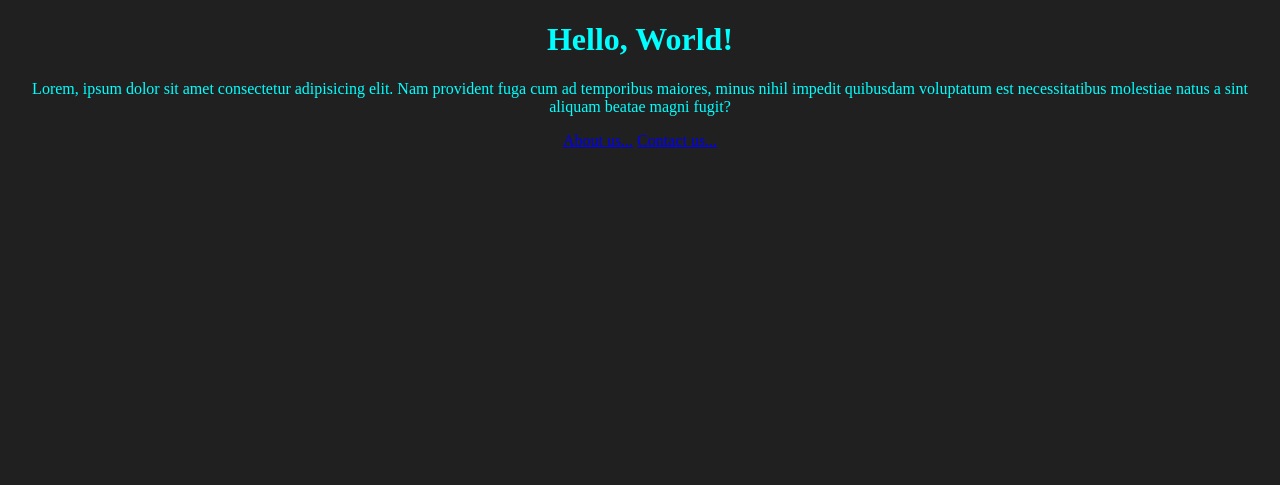
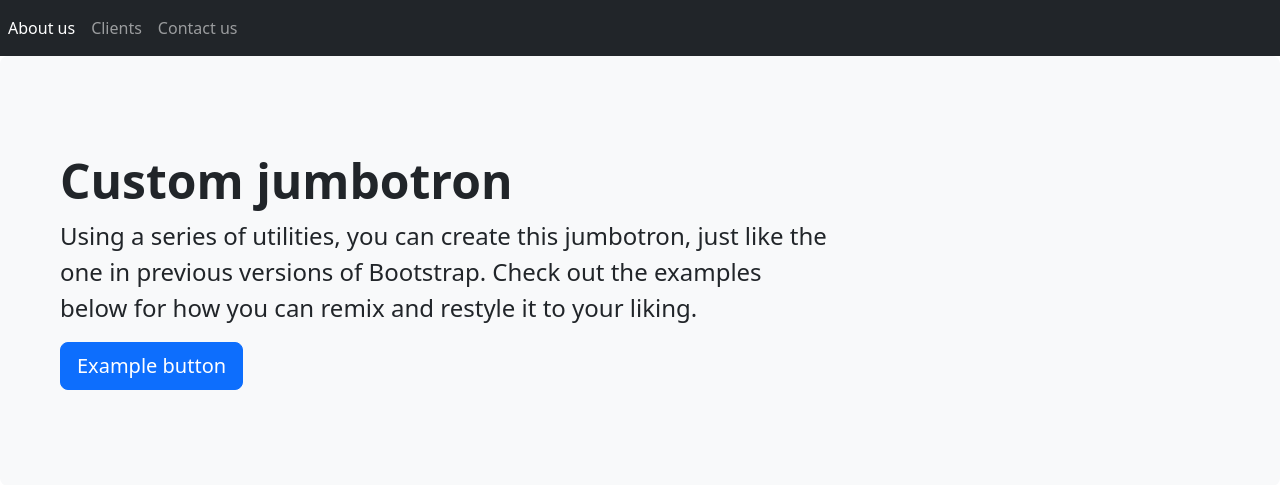
Before and after one commit to Karel95/curso_de_flask, a Flask app: page / in a window 1280 px wide. Shown: the top 485 px of the page. Run offline with Flask 3, Linux system fonts and the light colour scheme.

Commit message:
updating

```diff
--- a/myproject/templates/index.html
+++ b/myproject/templates/index.html
@@ -1,24 +1,23 @@
-<!DOCTYPE html>
-<html lang="en">
-  <head>
-    <meta charset="UTF-8" />
-    <meta name="viewport" content="width=device-width, initial-scale=1.0" />
-    <link
-      rel="stylesheet"
-      href="{{ url_for('static', filename='style.css')}}"
-    />
-    <title>Document</title>
-  </head>
-  <body>
-    <center>
-      <h1>Hello, World!</h1>
-      <p>
-        Lorem, ipsum dolor sit amet consectetur adipisicing elit. Nam provident
-        fuga cum ad temporibus maiores, minus nihil impedit quibusdam voluptatum
-        est necessitatibus molestiae natus a sint aliquam beatae magni fugit?
+{% include 'layouts/header.html' %}
+
+
+<main>
+  <!-- place content here -->
+  <!-- bs5-jumbotron-fluid -->
+  <div class="p-5 mb-4 bg-light rounded-3">
+    <div class="container-fluid py-5">
+      <h1 class="display-5 fw-bold">Custom jumbotron</h1>
+      <p class="col-md-8 fs-4">
+        Using a series of utilities, you can create this jumbotron, just like
+        the one in previous versions of Bootstrap. Check out the examples below
+        for how you can remix and restyle it to your liking.
       </p>
-      <a href="/about">About us...</a>
-      <a href="/contact">Contact us...</a>
-    </center>
-  </body>
-</html>
+      <button class="btn btn-primary btn-lg" type="button">
+        Example button
+      </button>
+    </div>
+  </div>
+</main>
+
+
+{% include 'layouts/footer.html' %}
--- /dev/null
+++ b/myproject/templates/layouts/footer.html
@@ -0,0 +1,17 @@
+<footer>
+  <!-- place footer here -->
+</footer>
+<!-- Bootstrap JavaScript Libraries -->
+<script
+  src="https://cdn.jsdelivr.net/npm/@popperjs/core@2.11.8/dist/umd/popper.min.js"
+  integrity="sha384-I7E8VVD/ismYTF4hNIPjVp/Zjvgyol6VFvRkX/vR+Vc4jQkC+hVqc2pM8ODewa9r"
+  crossorigin="anonymous"
+></script>
+
+<script
+  src="https://cdn.jsdelivr.net/npm/bootstrap@5.3.2/dist/js/bootstrap.min.js"
+  integrity="sha384-BBtl+eGJRgqQAUMxJ7pMwbEyER4l1g+O15P+16Ep7Q9Q+zqX6gSbd85u4mG4QzX+"
+  crossorigin="anonymous"
+></script>
+</body>
+</html>
--- /dev/null
+++ b/myproject/templates/layouts/header.html
@@ -0,0 +1,40 @@
+<!DOCTYPE html>
+<html lang="en">
+  <head>
+    <title>CRUD_Flask_MySQL</title>
+    <!-- Required meta tags -->
+    <meta charset="utf-8" />
+    <meta
+      name="viewport"
+      content="width=device-width, initial-scale=1, shrink-to-fit=no"
+    />
+
+    <!-- Bootstrap CSS v5.2.1 -->
+    <link
+      href="https://cdn.jsdelivr.net/npm/bootstrap@5.3.2/dist/css/bootstrap.min.css"
+      rel="stylesheet"
+      integrity="sha384-T3c6CoIi6uLrA9TneNEoa7RxnatzjcDSCmG1MXxSR1GAsXEV/Dwwykc2MPK8M2HN"
+      crossorigin="anonymous"
+    />
+  </head>
+
+  <body>
+    <header>
+      <!-- place navbar here -->
+      <!-- bs5-navbar-minimal-ul -->
+      <nav class="navbar navbar-expand navbar-dark bg-dark">
+        <ul class="nav navbar-nav">
+          <li class="nav-item">
+            <a class="nav-link active" href="/about" aria-current="page"
+              >About us <span class="visually-hidden">(current)</span></a
+            >
+          </li>
+          <li class="nav-item">
+            <a class="nav-link" href="/clients">Clients </a>
+          </li>
+          <li class="nav-item">
+            <a class="nav-link" href="/contact">Contact us </a>
+          </li>
+        </ul>
+      </nav>
+    </header>
```
Also changed, not shown: main.py (added), myproject/templates/modules/clients/create.html (added), myproject/templates/modules/clients/edit.html (added), myproject/templates/modules/clients/index.html (added).
